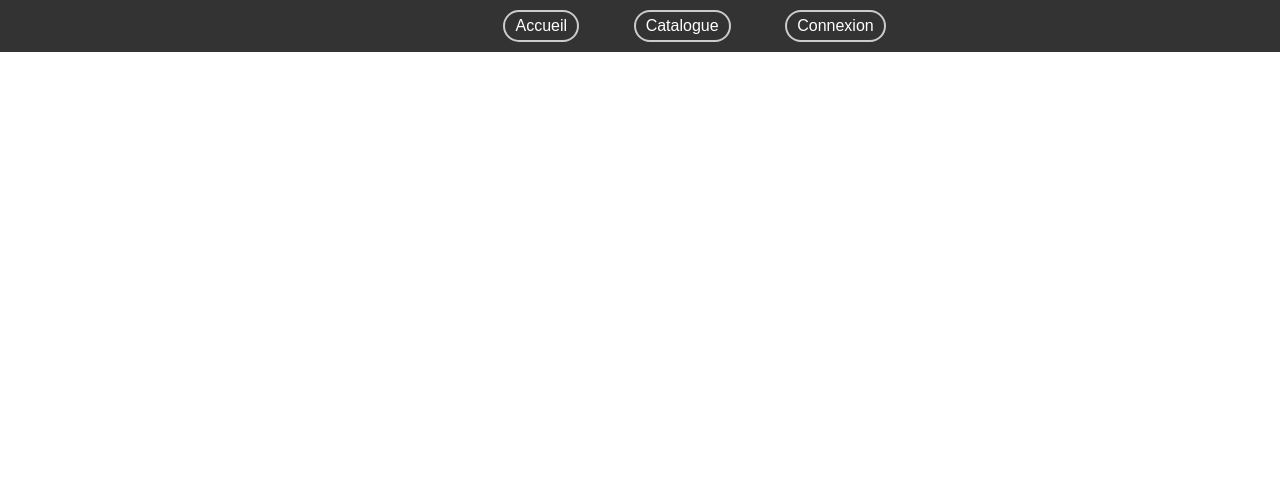
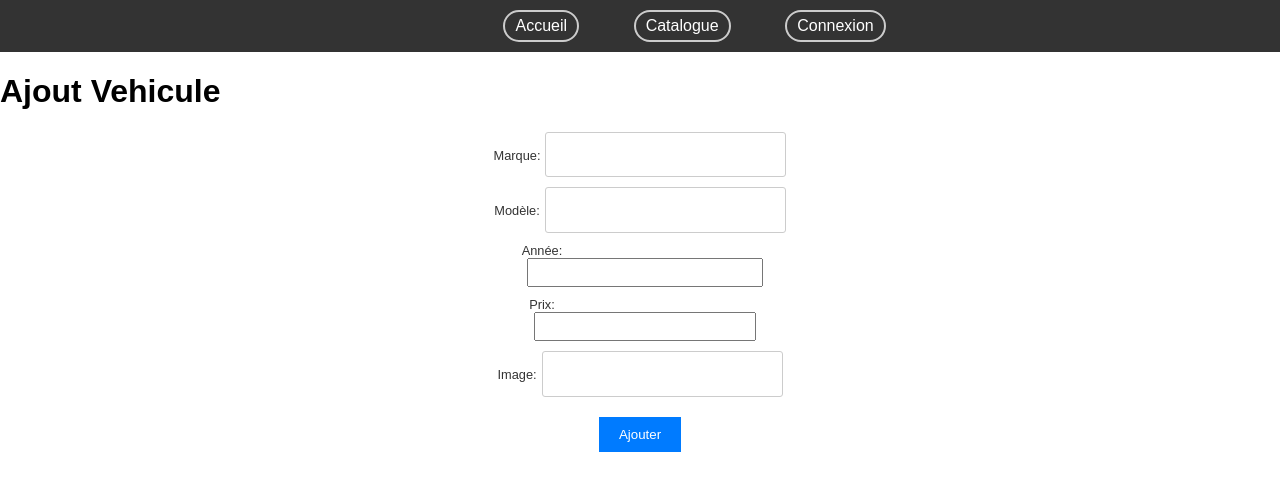
Before and after one commit to crd78/SellCar, a React (Vite) app in the folder React/: page /Admin/AjoutVehicule in a window 1280 px wide. Shown: the top 490 px of the page. Built offline with nearby package versions, Linux system fonts and the light colour scheme.

Commit message:
ajoutmodel

```diff
--- a/React/src/App.jsx
+++ b/React/src/App.jsx
@@ -4,6 +4,7 @@ import Home from './asset/pages/Home';
 import Navbar from './asset/pages/Navbaru'; // Corrected import statement
 import AuthRouter from './asset/pages/Auth/AuthRouter';
 import AdminView from './asset/pages/Admin/AdminView';
+import AjoutVehicule from './asset/pages/Admin/AjoutVehicule'
 
 
 
@@ -18,6 +19,7 @@ function App() {
           <Route path="/vehicule" element={<VehiculeList />} />
           <Route path="/Auth/*" element={<AuthRouter />} />
           <Route path="/Admin/AdminView" element={<AdminView />} />
+          <Route path="/Admin/AjoutVehicule" element={<AjoutVehicule />} />
         </Routes>
       </Router>
     </div>
--- a/React/src/asset/pages/Admin/AdminView.jsx
+++ b/React/src/asset/pages/Admin/AdminView.jsx
@@ -1,32 +1,24 @@
 import { useEffect, useState } from 'react';
+import VehiculeList from '../VehiculeList';
 import PropTypes from 'prop-types';
-import VehiculeList from '../VehiculeList';
+
+AdminView.propTypes = {
+    models: PropTypes.array,
+    setModels: PropTypes.func
+};
 
 function AdminView({ models, setModels }) {
     const [newModel, setNewModel] = useState('');
     const [editModel, setEditModel] = useState(null);
 
-    AdminView.propTypes = {
-        models: PropTypes.array.isRequired,
-        setModels: PropTypes.func.isRequired,
-    };
+    const fetchModels = async () => {
+        await fetch('http://localhost:3000/modele');
 
-    const fetchModels = async () => {
-        const response = await fetch('http://localhost:3000/modele');
-        const fetchedModels = await response.json();
-        setModels(fetchedModels);
     };
 
     useEffect(() => {
         fetchModels();
     }, []);
-
-    const handleAddModel = () => {
-        if (newModel.trim() !== '') {
-            setModels([...models, newModel]);
-            setNewModel('');
-        }
-    };
 
     const handleEditModel = (index) => {
         setEditModel(index);
@@ -58,7 +50,7 @@ function AdminView({ models, setModels }) {
                 value={newModel}
                 onChange={(e) => setNewModel(e.target.value)}
             />
-            <button onClick={handleAddModel}>Add Model</button>
+            <button onClick={() => (window.location.href = './AjoutVehicule')}>Add Model</button>
             <button onClick={handleUpdateModel}>Update Model</button>
             <ul>
                 {models && models.map((model, index) => (
--- /dev/null
+++ b/React/src/asset/pages/Admin/AjoutVehicule.css
@@ -0,0 +1,27 @@
+.ajout-vehicule-form {
+    display: flex;
+    flex-direction: column;
+    align-items: center;
+}
+
+.ajout-vehicule-label {
+    margin-bottom: 10px;
+}
+
+.ajout-vehicule-input {
+    padding: 5px;
+    margin-left: 5px;
+}
+
+.ajout-vehicule-submit {
+    margin-top: 10px;
+    padding: 10px 20px;
+    background-color: #007bff;
+    color: #fff;
+    border: none;
+    cursor: pointer;
+}
+input[type="int"] {
+    width: 100%;
+    box-sizing: border-box;
+}
--- /dev/null
+++ b/React/src/asset/pages/Admin/AjoutVehicule.jsx
@@ -0,0 +1,80 @@
+import { useState } from 'react';
+import './AjoutVehicule.css';
+
+function AjoutVehicule  ()  {
+    const [marque, setMarque] = useState('');
+    const [model, setModele] = useState('');
+    const [année, setAnnee] = useState('');
+    const [tarif, setTarif] = useState('');
+    const [photo, setPhoto] = useState('');
+
+    const handleAddVehicule = async (e) => {
+        e.preventDefault();
+
+        const newVehicule = {
+            marque,
+            année,
+            model,
+            tarif,
+            photo
+        };
+
+
+        try {
+            const response = await fetch('http://localhost:3000/createModel', {
+                method: 'POST',
+                headers: {
+                    'Content-Type': 'application/json'
+                },
+                body: JSON.stringify(newVehicule) // Convert the data to JSON format
+            });
+
+            if (response.ok) {
+                // Handle success
+                console.log('Vehicule added successfully!');
+                // Reset form fields
+                setMarque('');
+                setModele('');
+                setAnnee('');
+                setTarif('');
+                setPhoto('');
+            } else {
+                // Handle error
+                console.error('Failed to add vehicule');
+            }
+        } catch (error) {
+            console.error('Failed to fetch API', error);
+        }
+    };
+
+    return (
+        <div className="ajout-vehicule">
+            <h1 className="ajout-vehicule-title">Ajout Vehicule</h1>
+            <form className="ajout-vehicule-form" onSubmit={handleAddVehicule}>
+                <label className="ajout-vehicule-label">
+                    Marque:
+                    <input className="ajout-vehicule-input" type="text" name="marque" value={marque} onChange={(e) => setMarque(e.target.value)} />
+                </label>
+                <label className="ajout-vehicule-label">
+                    Modèle:
+                    <input className="ajout-vehicule-input" type="text" name="modele" value={model} onChange={(e) => setModele(e.target.value)} />
+                </label>
+                <label className="ajout-vehicule-label">
+                    Année:
+                    <input className="ajout-vehicule-input" type="int" name="annee" value={année} onChange={(e) => setAnnee(e.target.value)} />
+                </label>
+                <label className="ajout-vehicule-label">
+                    Prix:
+                    <input className="ajout-vehicule-input" type="int" name="prix" value={tarif} onChange={(e) => setTarif(e.target.value)} />
+                </label>
+                <label className="ajout-vehicule-label">
+                    Image:
+                    <input className="ajout-vehicule-input" type="text" name="image" value={photo} onChange={(e) => setPhoto(e.target.value)} />
+                </label>
+                <input className="ajout-vehicule-submit" type="submit" value="Ajouter" />
+            </form>
+        </div>
+    );
+}
+
+export default AjoutVehicule;
--- a/React/src/asset/pages/Auth/login.jsx
+++ b/React/src/asset/pages/Auth/login.jsx
@@ -6,8 +6,8 @@ import './login.css'
 const Login = () => {
     let navigate = useNavigate();
     const [credentials, setCredentials] = useState({
-        username:'caca',
-        password:'pipi'
+        username:'',
+        password:''
     })
 
     const onChange = (e) => {
--- a/React/src/asset/pages/Navbaru.jsx
+++ b/React/src/asset/pages/Navbaru.jsx
@@ -1,5 +1,4 @@
 import '../css/Navbar.css';
-
 
 const Navbaru = () => {
     return (
```
